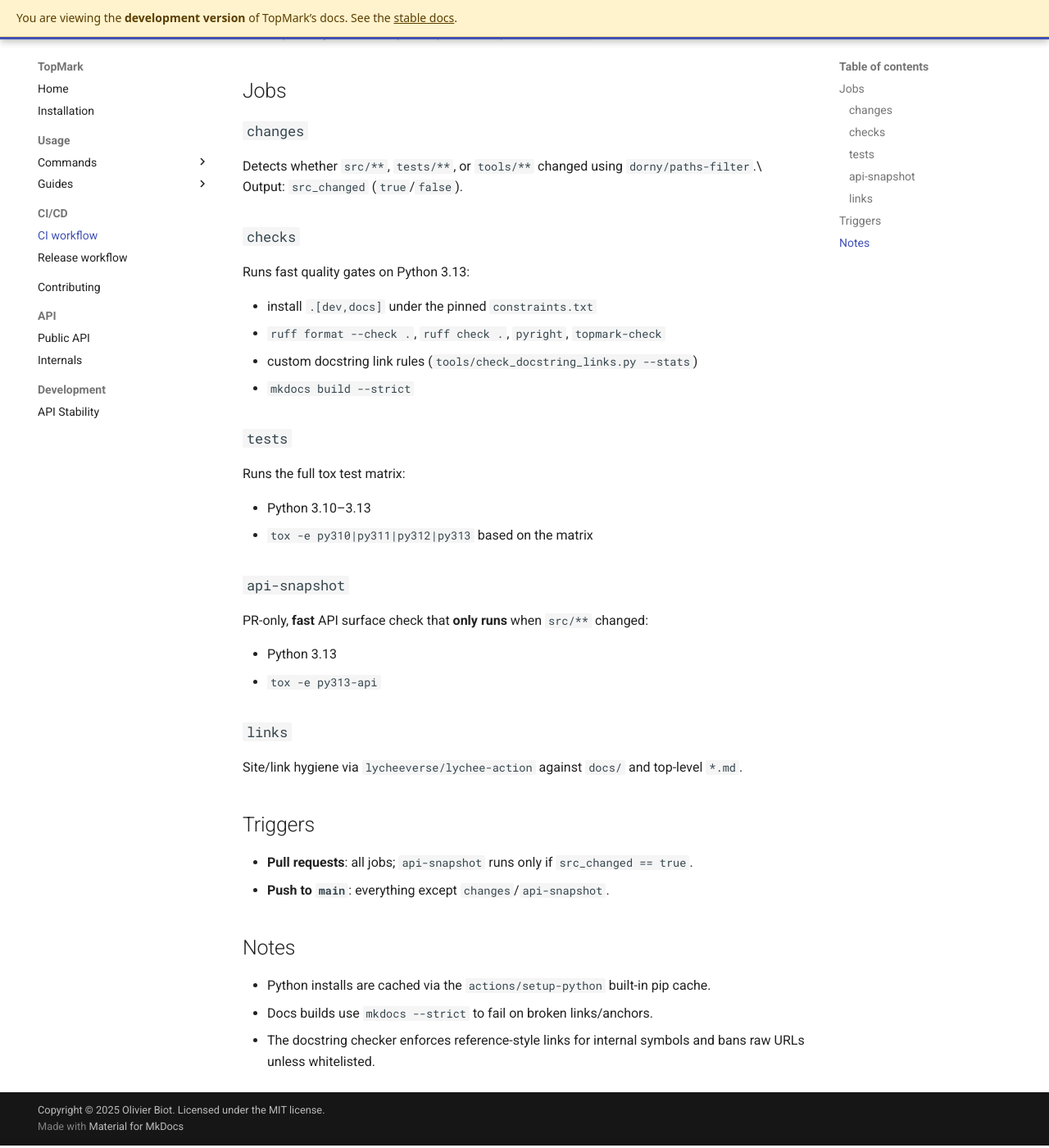
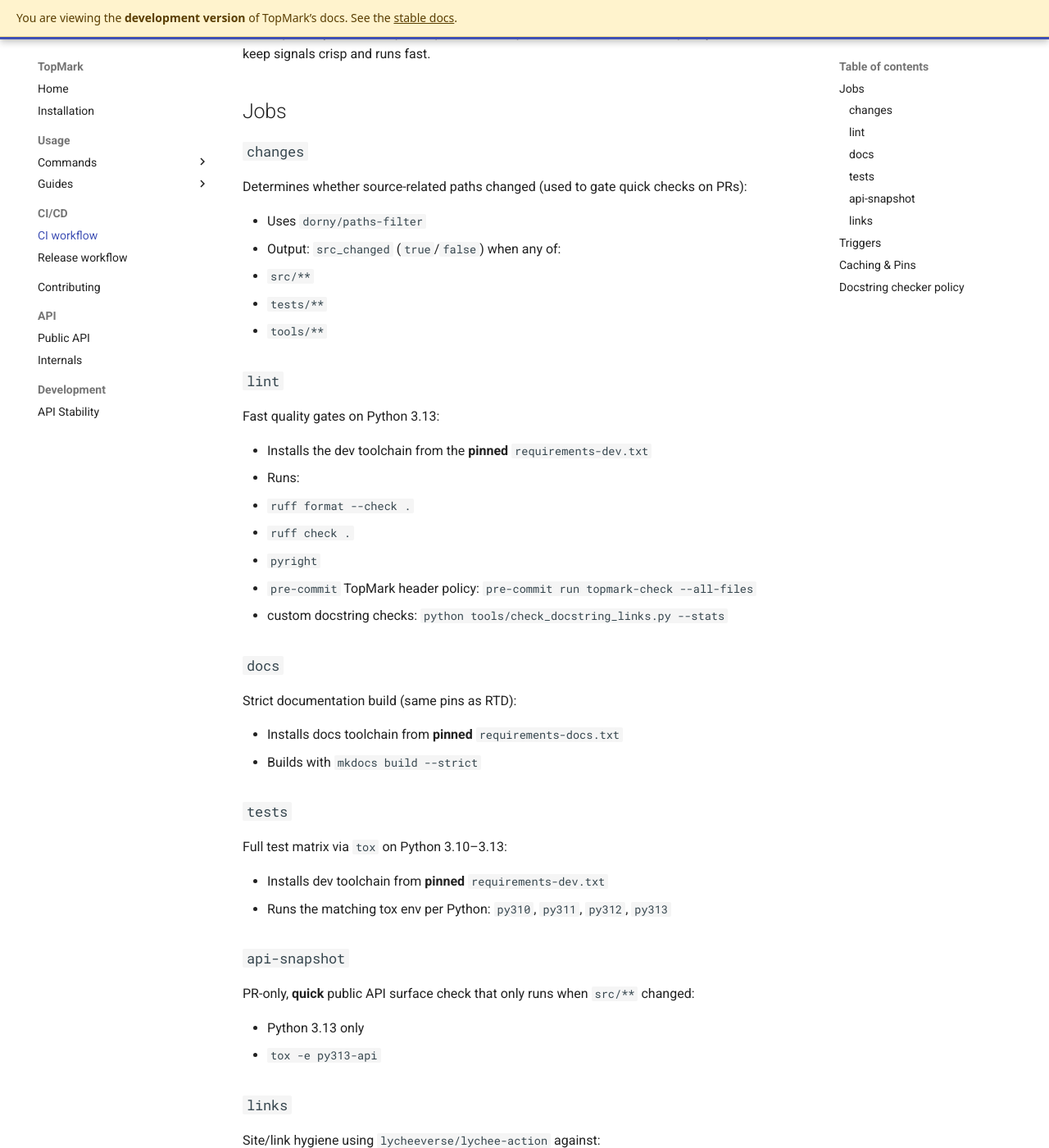
Before and after one commit to shutterfreak/topmark, an MkDocs documentation site: the page built from docs/ci/ci-workflow.md, in a window 1280 px wide and 1400 px high, scrolled down 197 px. Shown: the whole window at 82% size. Built offline with MkDocs 1.6.1 and Material for MkDocs 9.7.7, drawn with Linux system fonts in a browser that asks for light colours; comment, search, counter and statistics services are not loaded; some of the changed text lies outside the part shown.

Commit message:
ci: align workflows with pinned requirement files and improve docs
- Add cache-dependency-path to all jobs in ci.yml and release.yml for lockfile-based caching
- Switch release.yml jobs to install from requirements-dev.txt and requirements-docs.txt instead of extras with constraints
- Export PIP_CONSTRAINT for tox-based steps to ensure resolver consistency
- Update docs/ci/ci-workflow.md:
  * Document separation of lint, docs, tests, api-snapshot, and links jobs
  * Clarify caching strategy and lockfile usage
  * Add policy note on docstring checker
- Update docs/ci/release-workflow.md:
  * Reflect pinned requirements usage for docs and tests jobs
  * Add cache-dependency-path notes
  * Clarify job numbering and responsibilities

```diff
--- a/docs/ci/ci-workflow.md
+++ b/docs/ci/ci-workflow.md
@@ -12,49 +12,77 @@
 
 # Continuous Integration (CI)
 
-This repository runs CI for pull requests and pushes to `main`.
+This repository runs CI on pull requests and on pushes to `main`. Jobs are split by concern to keep signals crisp and runs fast.
 
 ## Jobs
 
 ### `changes`
 
-Detects whether `src/**`, `tests/**`, or `tools/**` changed using `dorny/paths-filter`.\
-Output: `src_changed` (`true`/`false`).
+Determines whether source-related paths changed (used to gate quick checks on PRs):
 
-### `checks`
+- Uses `dorny/paths-filter`
+- Output: `src_changed` (`true`/`false`) when any of:
+  - `src/**`
+  - `tests/**`
+  - `tools/**`
 
-Runs fast quality gates on Python 3.13:
+### `lint`
 
-- install `.[dev,docs]` under the pinned `constraints.txt`
-- `ruff format --check .`, `ruff check .`, `pyright`, `topmark-check`
-- custom docstring link rules (`tools/check_docstring_links.py --stats`)
-- `mkdocs build --strict`
+Fast quality gates on Python 3.13:
+
+- Installs the dev toolchain from the **pinned** `requirements-dev.txt`
+- Runs:
+  - `ruff format --check .`
+  - `ruff check .`
+  - `pyright`
+  - `pre-commit` TopMark header policy: `pre-commit run topmark-check --all-files`
+  - custom docstring checks: `python tools/check_docstring_links.py --stats`
+
+### `docs`
+
+Strict documentation build (same pins as RTD):
+
+- Installs docs toolchain from **pinned** `requirements-docs.txt`
+- Builds with `mkdocs build --strict`
 
 ### `tests`
 
-Runs the full tox test matrix:
+Full test matrix via `tox` on Python 3.10–3.13:
 
-- Python 3.10–3.13
-- `tox -e py310|py311|py312|py313` based on the matrix
+- Installs dev toolchain from **pinned** `requirements-dev.txt`
+- Runs the matching tox env per Python: `py310`, `py311`, `py312`, `py313`
 
 ### `api-snapshot`
 
-PR-only, **fast** API surface check that **only runs** when `src/**` changed:
+PR-only, **quick** public API surface check that only runs when `src/**` changed:
 
-- Python 3.13
+- Python 3.13 only
 - `tox -e py313-api`
 
 ### `links`
 
-Site/link hygiene via `lycheeverse/lychee-action` against `docs/` and top-level `*.md`.
+Site/link hygiene using `lycheeverse/lychee-action` against:
+
+- `docs/`
+- top-level `*.md`
 
 ## Triggers
 
-- **Pull requests**: all jobs; `api-snapshot` runs only if `src_changed == true`.
-- **Push to `main`**: everything except `changes`/`api-snapshot`.
+- **Pull requests**:
+  - `changes`, `lint`, `docs`, `tests`, `links`
+  - `api-snapshot` runs **only** if `changes.src_changed == 'true'`
+- **Push to `main`**:
+  - `lint`, `docs`, `tests`, `links` (and `api-snapshot` is skipped)
 
-## Notes
+## Caching & Pins
 
-- Python installs are cached via the `actions/setup-python` built-in pip cache.
-- Docs builds use `mkdocs --strict` to fail on broken links/anchors.
-- The docstring checker enforces reference-style links for internal symbols and bans raw URLs unless whitelisted.
+- Python installs: `actions/setup-python` pip cache is enabled.
+- Cache invalidation: workflows set `cache-dependency-path` to the lockfiles (`requirements-*.txt`, `constraints.txt`).
+- Pin usage:
+  - Dev checks/tests install from `requirements-dev.txt`
+  - Docs build installs from `requirements-docs.txt`
+  - You can also export `PIP_CONSTRAINT=constraints.txt` for steps that create new venvs (e.g., inside tox) to force resolver pinning.
+
+## Docstring checker policy
+
+`tools/check_docstring_links.py` enforces stable links in Python docstrings and warns on undesired patterns (e.g., raw URLs unless whitelisted). Keep it fast and deterministic so the `lint` job stays snappy.
```
Also changed, not shown: docs/ci/release-workflow.md (+6 -3 lines), 2 other files.
